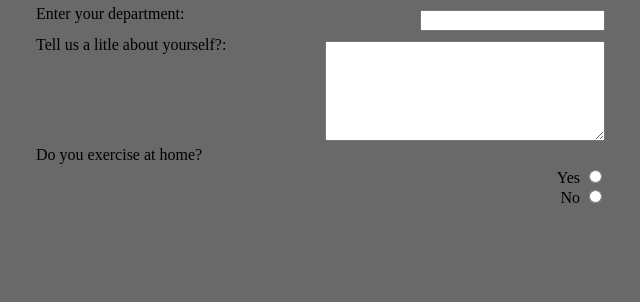
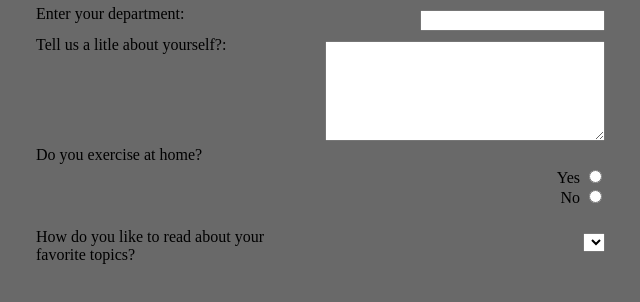
Before and after one commit to RizboNS/EmployeeSurveyForm, a plain HTML site: page index.html in a window 1280 px wide. Shown: the part 92-394 px from the top of the page, without its empty margins (317-957 px from the left). Drawn offline with Linux system fonts and the light colour scheme.

Commit message:
working with select

```diff
--- a/index.html
+++ b/index.html
@@ -59,6 +59,18 @@
                         </ul>
                     </div>
                 </div>
+                <div class="form-rows">
+                    <div class="labels">
+                        <label for="checkbox">
+                            How do you like to read about your favorite topics?
+                        </label>
+                    </div>
+                    <div class="input">
+                        <select id="checkbox">
+
+                        </select>
+                    </div>
+                </div>
             </form>
         </div>
     </main>
```
